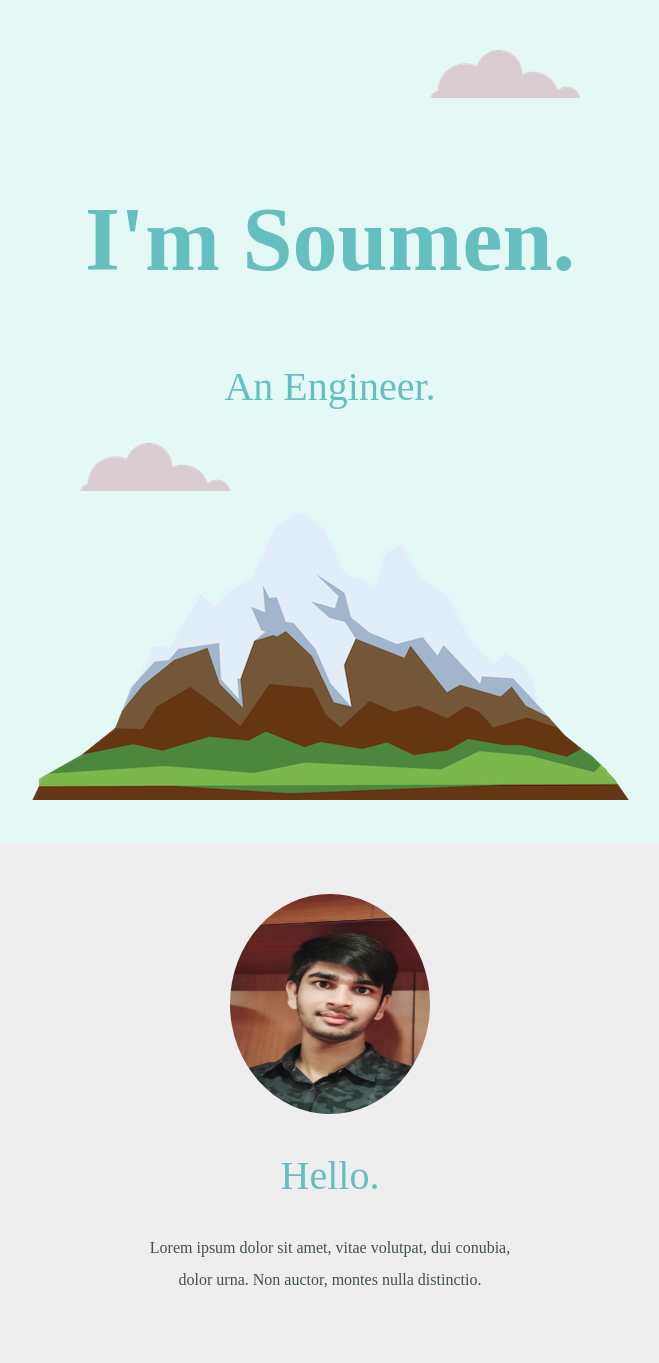
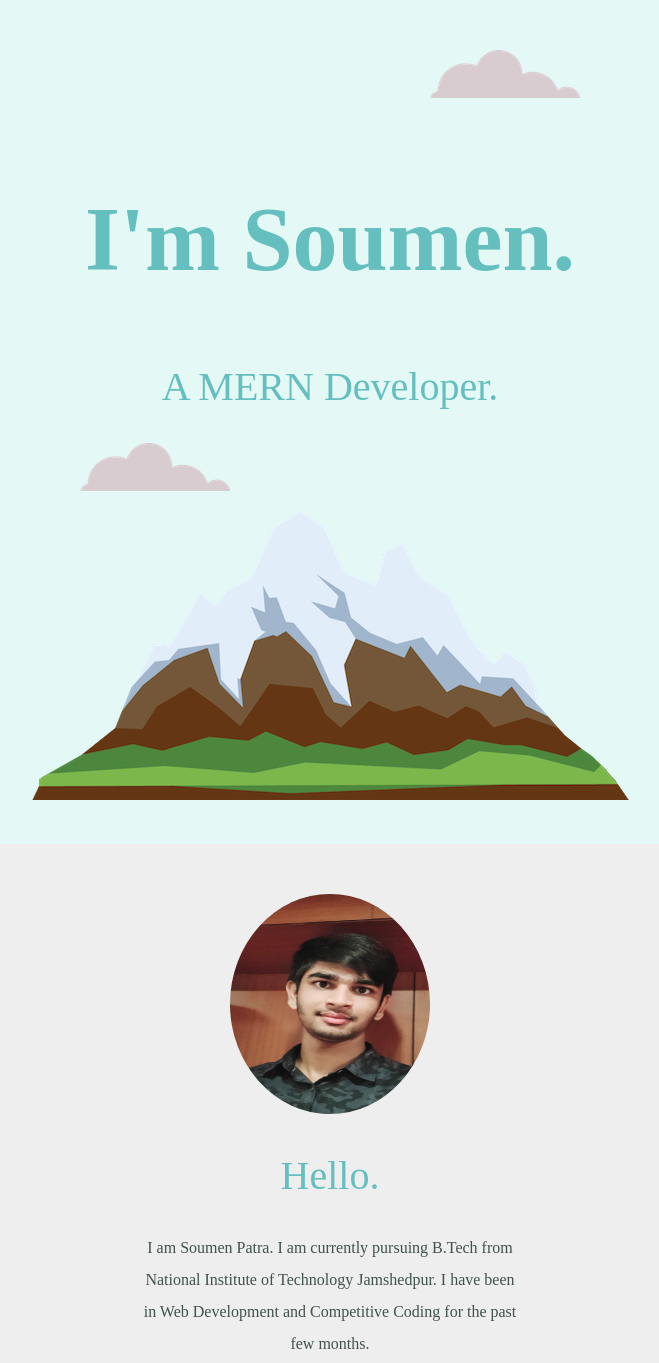
Before and after one commit to patrasoumen/portfolio1, a plain HTML site: page index.html in a window 1280 px wide. Shown: the top 1363 px of the page, without its empty margins (310-969 px from the left). Drawn offline with Linux system fonts and the light colour scheme.

Commit message:
Update index.html

```diff
--- a/index.html
+++ b/index.html
@@ -9,7 +9,7 @@
 <div class="first">
     <img class="topcloud" src="my image/cloud.png" alt="cloud">
   <h1>I'm Soumen.</h1>
-  <h2>An Engineer.</h2>
+  <h2>A MERN Developer.</h2>
   <img class="bottomcloud" src="my image/cloud.png" alt="cloud">
     <img src="my image/mountain.png" alt="mountain">
 </div>
@@ -17,7 +17,7 @@
   <div class="profile">
     <img class="myimage" src="my image/soumen.jpg" alt="myprofilepic" border>
     <h2>Hello.</h2>
-    <p class="intro">Lorem ipsum dolor sit amet, vitae volutpat, dui conubia, dolor urna. Non auctor, montes nulla distinctio.</p>
+    <p class="intro">I am Soumen Patra. I am currently pursuing B.Tech from National Institute of Technology Jamshedpur. I have been in Web Development and Competitive Coding for the past few months.</p>
   </div>
   <hr>
   <div class="skills">
```
